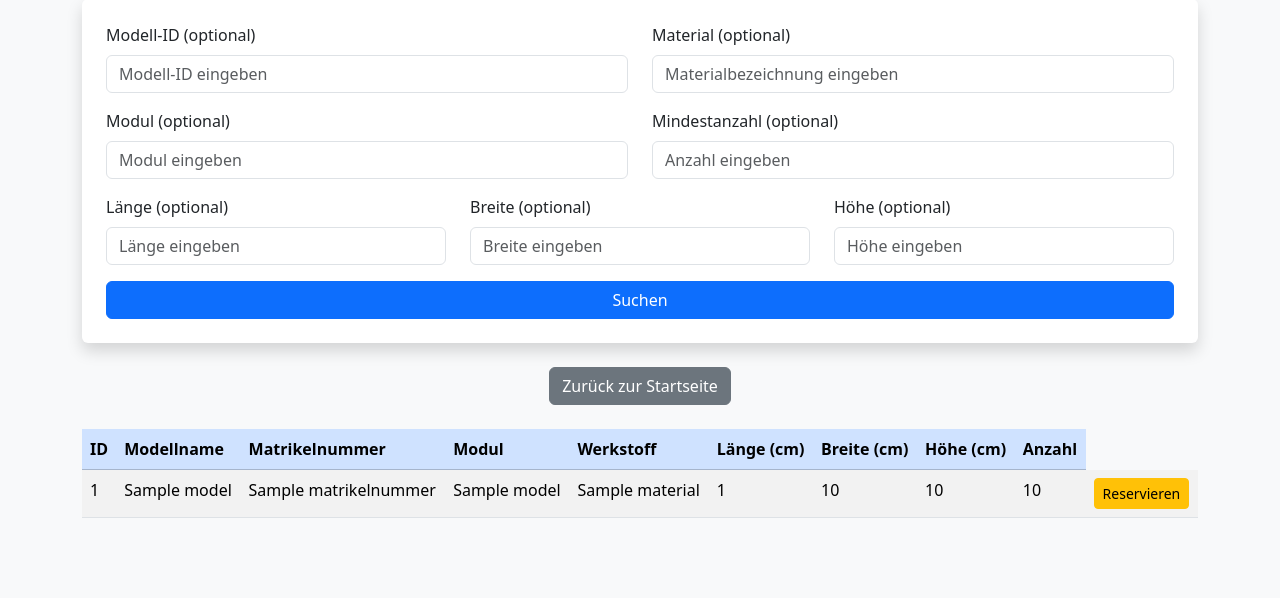
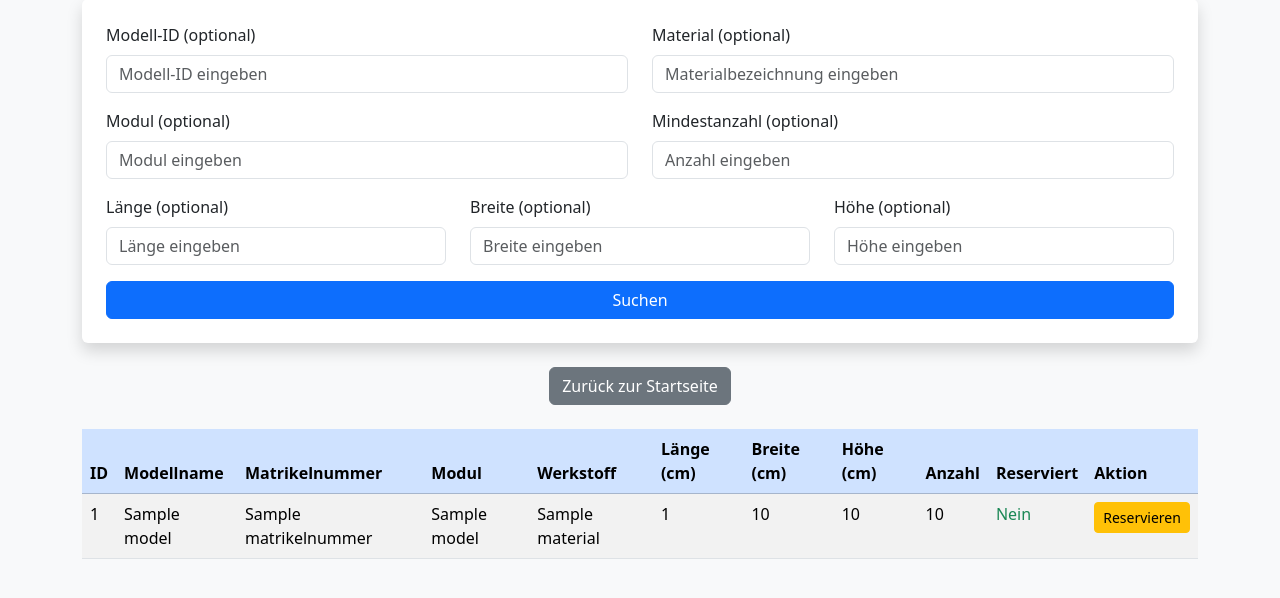
Before and after one commit to katringrs/recycling-app, a Python web app: template templates/search.html in a window 1280 px wide. Shown: the part 121-719 px from the top of the page. Run offline with Jinja, Linux system fonts and the light colour scheme; the template is opened without the code that fills it: most values are stand-ins (such as "Sample title", 1, 10 or a date in 2020).

Commit message:
Reservieren weiter anpassen

```diff
--- a/templates/search.html
+++ b/templates/search.html
@@ -69,6 +69,8 @@
                         <th>Breite (cm)</th>
                         <th>Höhe (cm)</th>
                         <th>Anzahl</th>
+                        <th>Reserviert</th>
+                        <th>Aktion</th> <!-- 📌 Reservierungsbutton -->
                     </tr>
                 </thead>
                     <tbody>
@@ -85,9 +87,16 @@
                             <td>{{ material.height }}</td>
                             <td>{{ material.quantity }}</td>
                             <td>
+                                {% if material.reserved %}
+                                    <span class="text-danger">Ja</span>
+                                {% else %}
+                                    <span class="text-success">Nein</span>
+                                {% endif %}
+                            </td>
+                            <td>
                                 {% if not material.reserved %}
                                     <form method="POST" action="{{ url_for('reserve_material', material_id=material.id) }}">
-                                        <button type="submit" class="btn btn-warning btn-sm">Reservieren</button>
+                                    <button type="submit" class="btn btn-warning btn-sm">Reservieren</button>
                                     </form>
                                 {% else %}
                                     <span class="text-muted">Reserviert</span>
```
